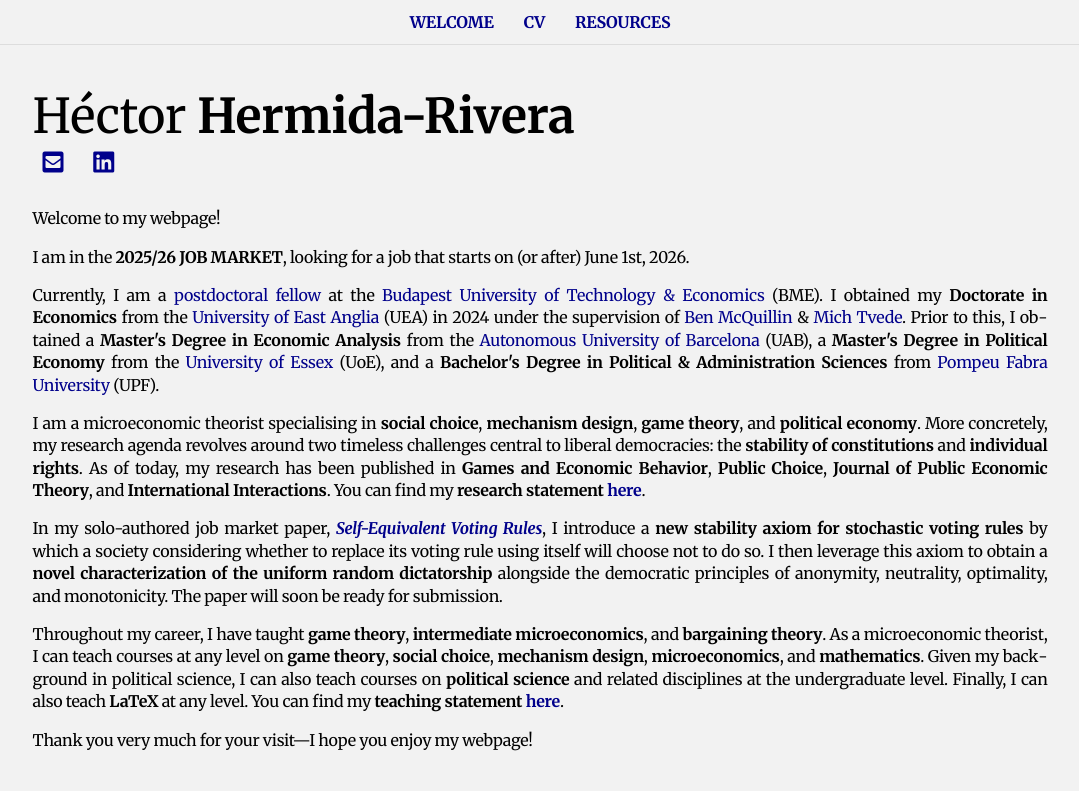
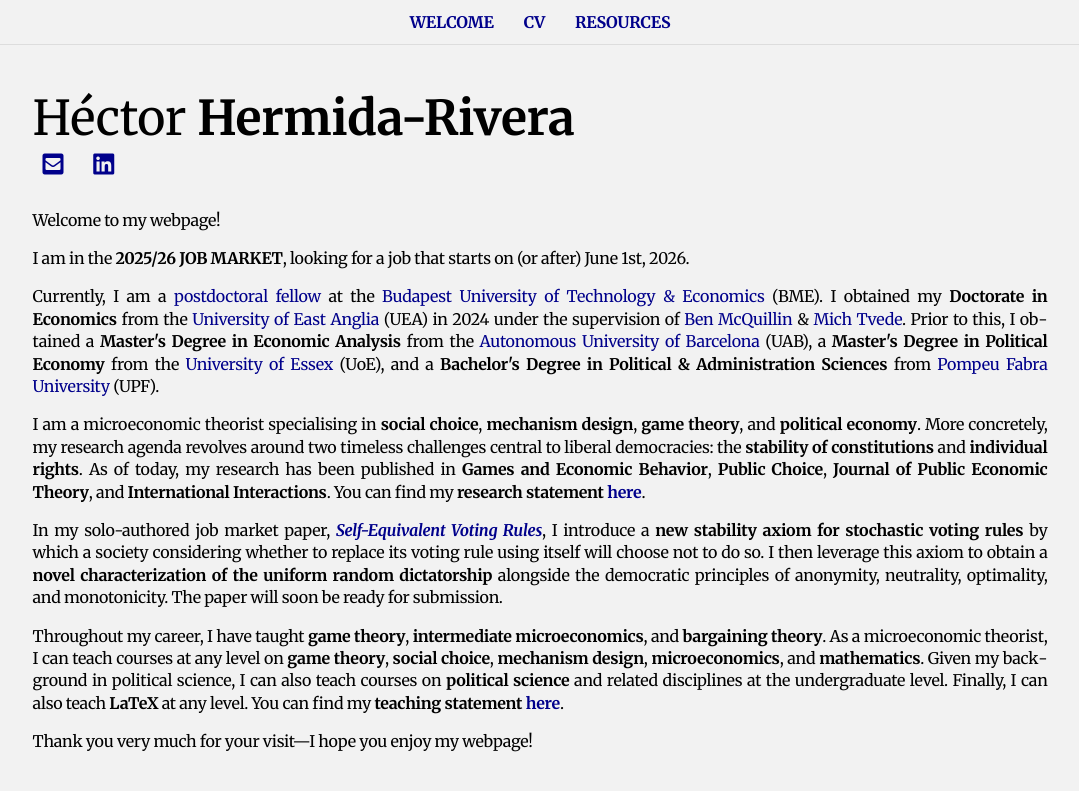
Before and after one commit to HectorHermidaRivera/hectorhermidarivera.github.io, a Jekyll site: the page built from index.md, in a window 1280 px wide. Shown: the top 791 px of the page, without its empty margins (100-1179 px from the left). Built offline with Jekyll 4.4.1, drawn with Linux system fonts in a browser that asks for light colours; a style sheet for code colours, icons or effects is not loaded.

Commit message:
Update style.css

```diff
--- a/assets/css/style.css
+++ b/assets/css/style.css
@@ -83,7 +83,7 @@ p {
   display: flex;
   flex-direction: column;
   justify-content: center;
-  min-height: 85dvh;
+  min-height: 90dvh;
 }
 
 /* FIRST PAGE CONTENT */
```
